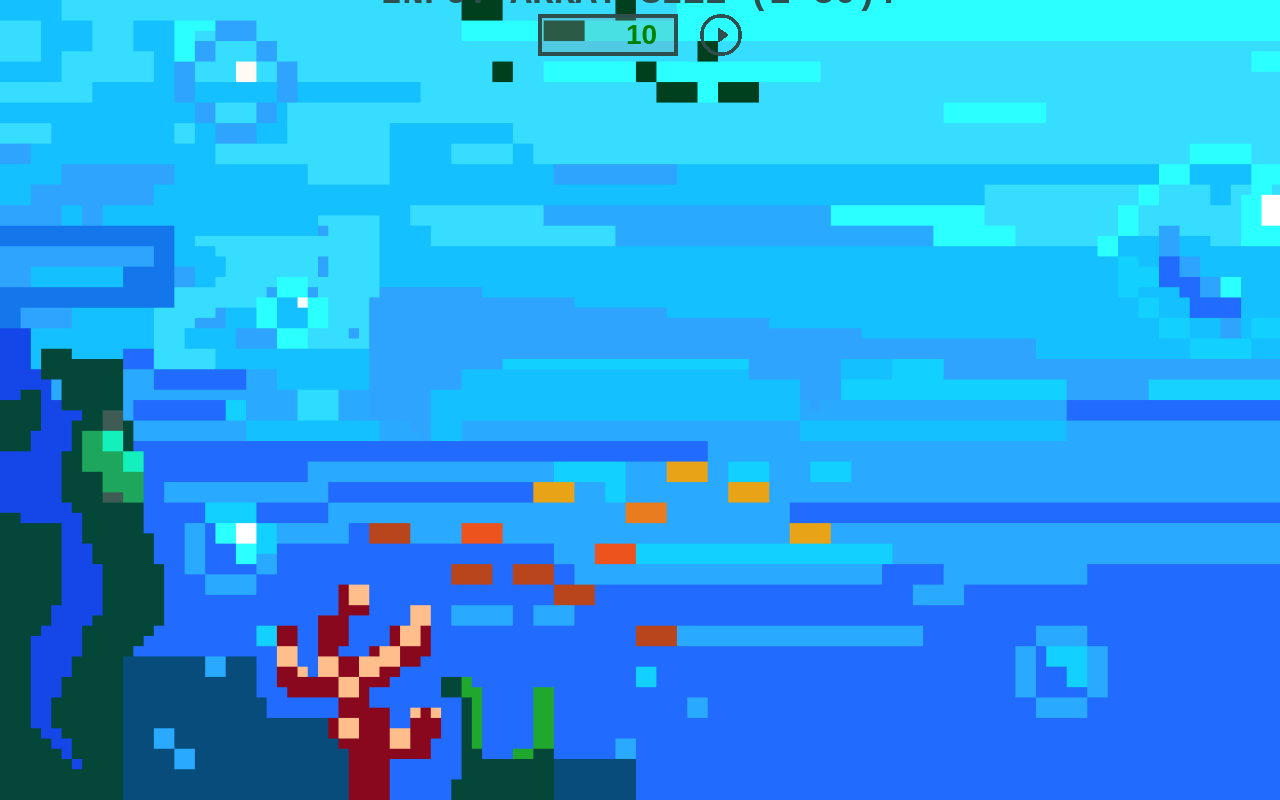
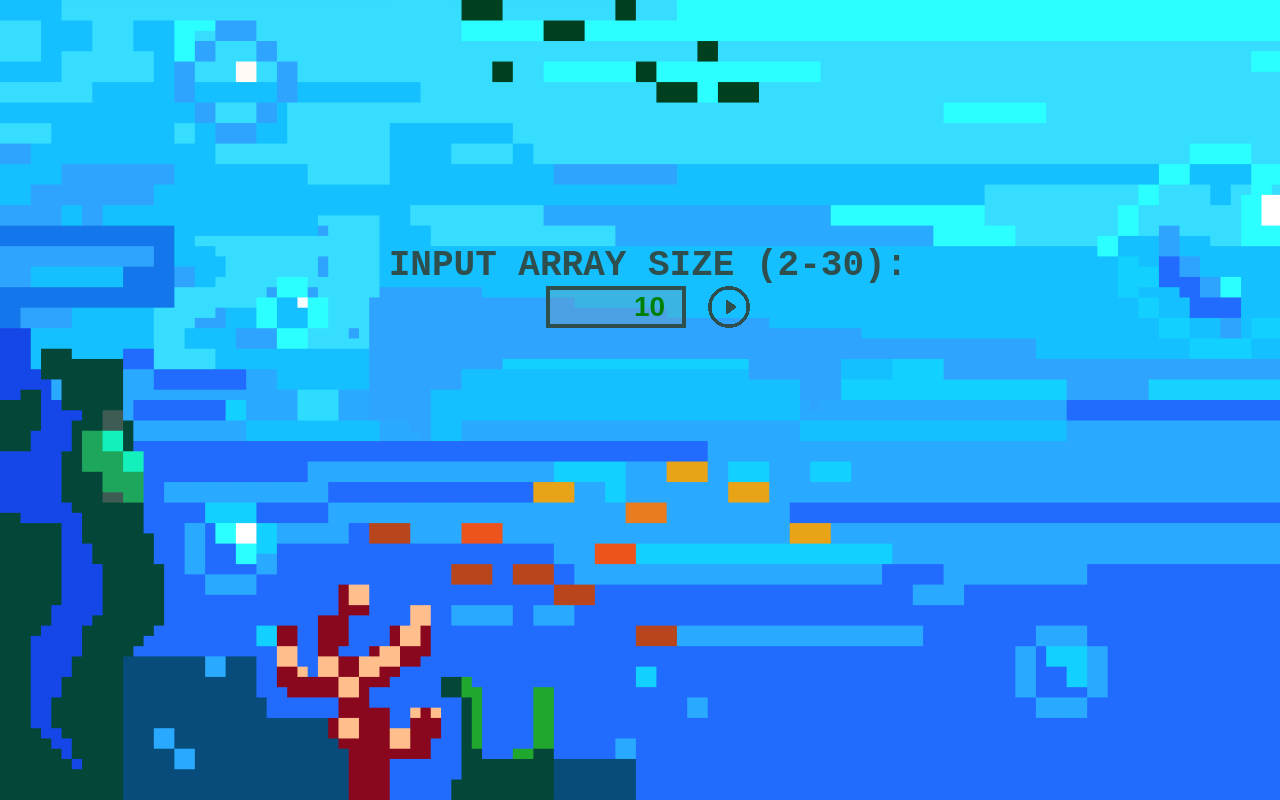
Before and after one commit to martian-meerkat/bubble-sort, a website built with webpack: page index.html in a window 1280 px wide. Built offline with nearby package versions, Linux system fonts and the light colour scheme; files whose address does not match are found by name.

Commit message:
Input doesn't jump

```diff
--- a/index.html
+++ b/index.html
@@ -3,9 +3,9 @@
 <script type="text/javascript" src="build/app.js"></script>
 <html>
    <body>
-      <div class="outer-container">
-         <div class="inner-container">
-            <div class="main-box">
+      <div class="outer-page-container">
+         <div class="inner-page-upper-row">
+            <div class="inner-page-upper-container">
                <div class="inputs-box">
                   <span>Input array size (2-30):</span>
                   <div>
@@ -13,9 +13,15 @@
                      <button id="sort-button">
                   </div>
                </div>
-               <div class="errortext">Array length is out of range.</div>
-               <div id="sorted-array-container"></div>
-               <div id="input-array-container"></div>
+            </div>
+         </div>
+         <div class="inner-page-lower-row">
+            <div class="inner-page-lower-container">
+               <div class="main-box">
+                  <div class="errortext">Array length is out of range.</div>
+                  <div id="sorted-array-container"></div>
+                  <div id="input-array-container"></div>
+               </div>
             </div>
          </div>
       </div>
--- a/style/page.css
+++ b/style/page.css
@@ -11,18 +11,34 @@ body {
    position: absolute;
    height: 100%;
    width: 100%;
- }
+}
 
- .inner-page-container {
+.inner-page-upper-row {
+   display: table-row;
+   height: 40%;
+   text-align: center;
+}
+
+.inner-page-upper-container {
    display: table-cell;
-   vertical-align: middle;
- }
+   vertical-align: bottom;
+}
+
+.inner-page-lower-row {
+   display: table-row;
+   height: 60%;
+   text-align: center;
+}
+
+.inner-page-lower-container {
+   display: table-cell;
+   vertical-align: top;
+}
 
 .main-box {
    position: relative;
    margin: 0 auto;
    text-align: center;
-   transform: translateY(-35px);
 }
 
 .inputs-box {
@@ -58,8 +74,8 @@ body {
 }
 
 #input-array-container, #sorted-array-container {
-   height: 48px;
    margin-top: 10px;
+   word-wrap: none;
 }
 
 #input-array div, #sorted-array div {
@@ -98,7 +114,7 @@ body {
    z-index: 15;
 }
 
-.visible {
+.errortext.visible {
    max-height: 40px;
    visibility: visible;
 }
```
